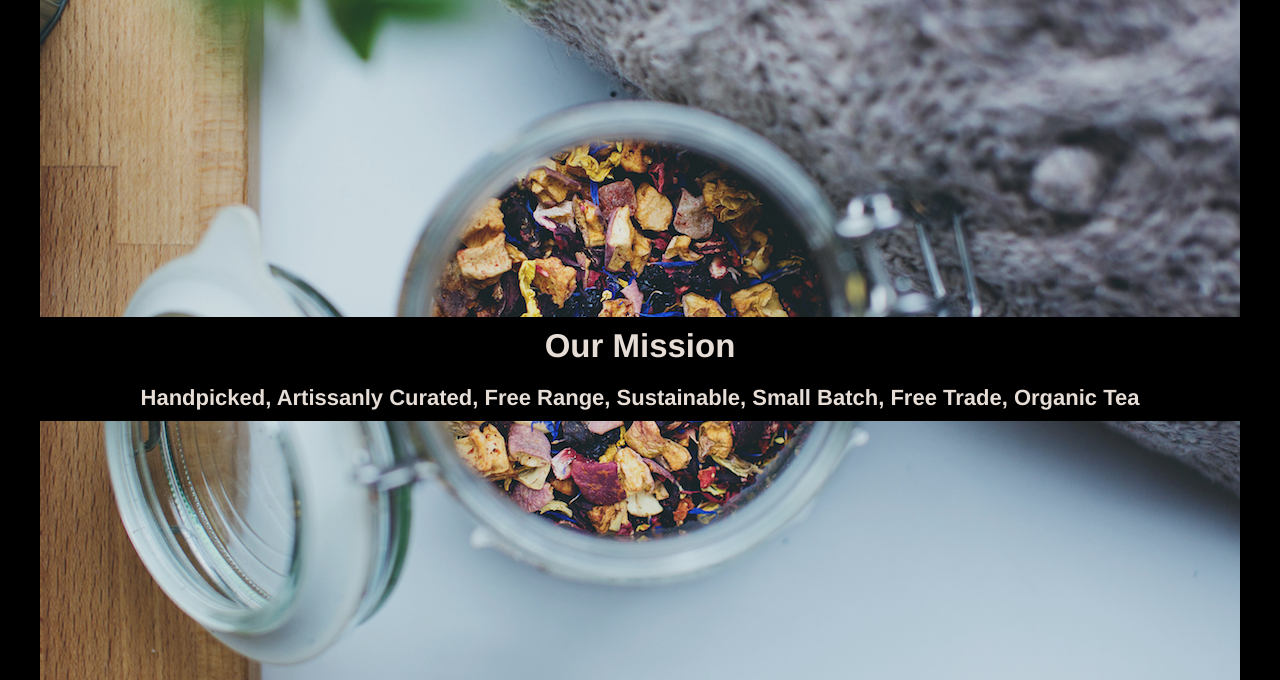
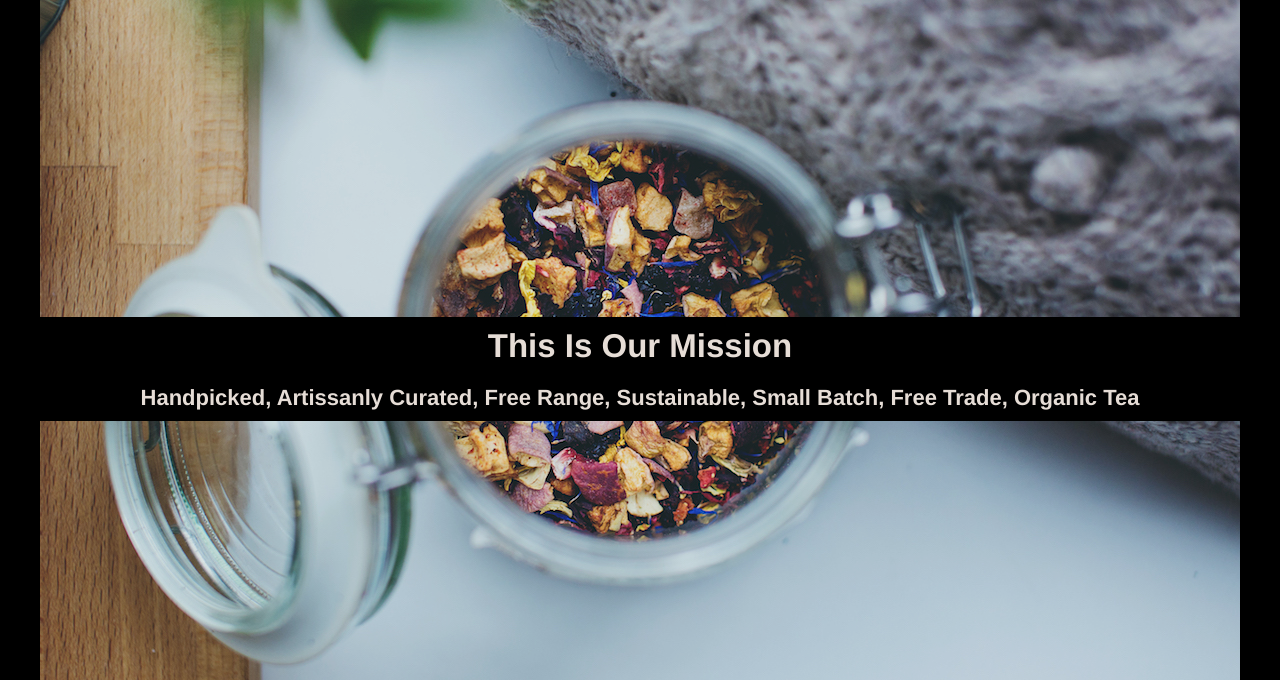
Before and after one commit to ashrafstakala/tea, a plain HTML site: page index.html in a window 1280 px wide. Shown: the part 120-800 px from the top of the page. Drawn offline with Linux system fonts and the light colour scheme.

Commit message:
changed mission title

```diff
--- a/index.html
+++ b/index.html
@@ -23,7 +23,7 @@
       <!-- Mission Section -->
       <div id="mission" class="flex-container">
         <div class="mission-statement">
-          <h2>Our Mission</h2>
+          <h2>This Is Our Mission</h2>
           <h4>Handpicked, Artissanly Curated, Free Range, Sustainable, Small Batch, Free Trade, Organic Tea</h4>
        </div>
      </div>
```
